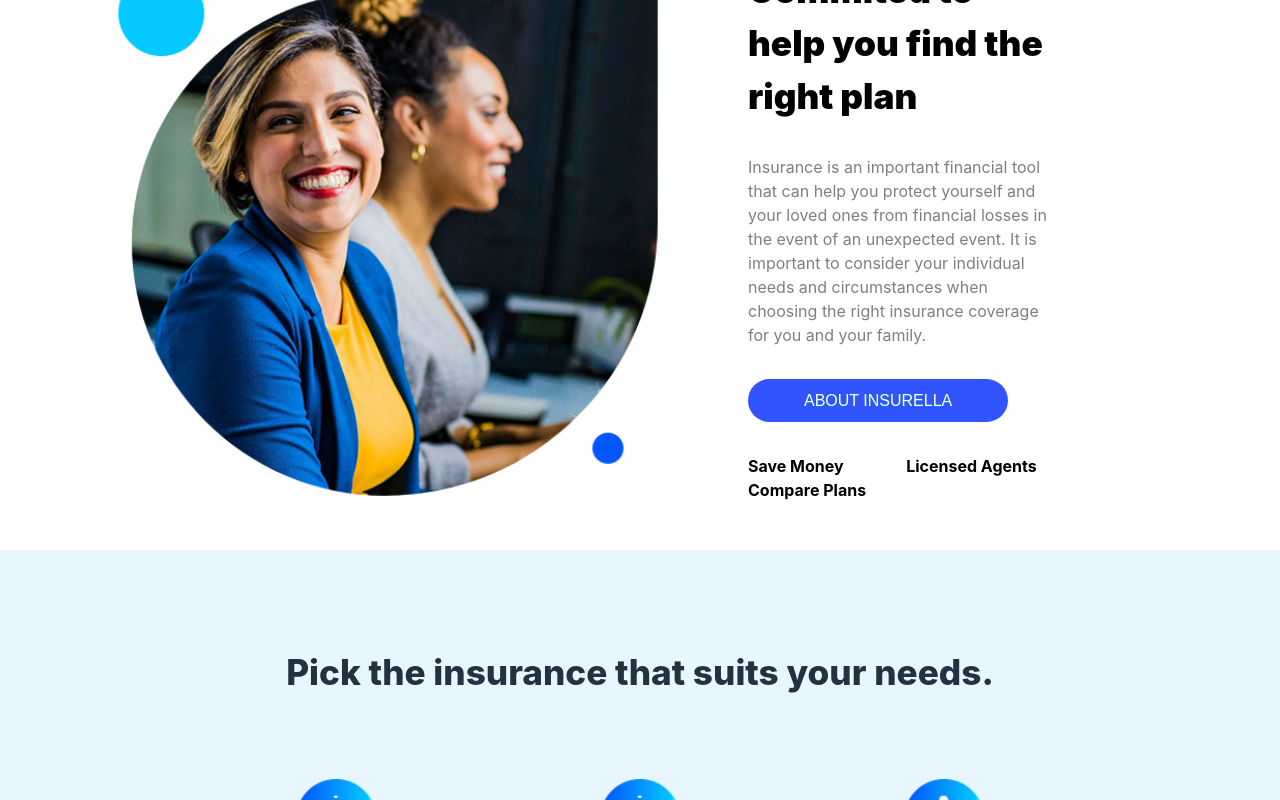
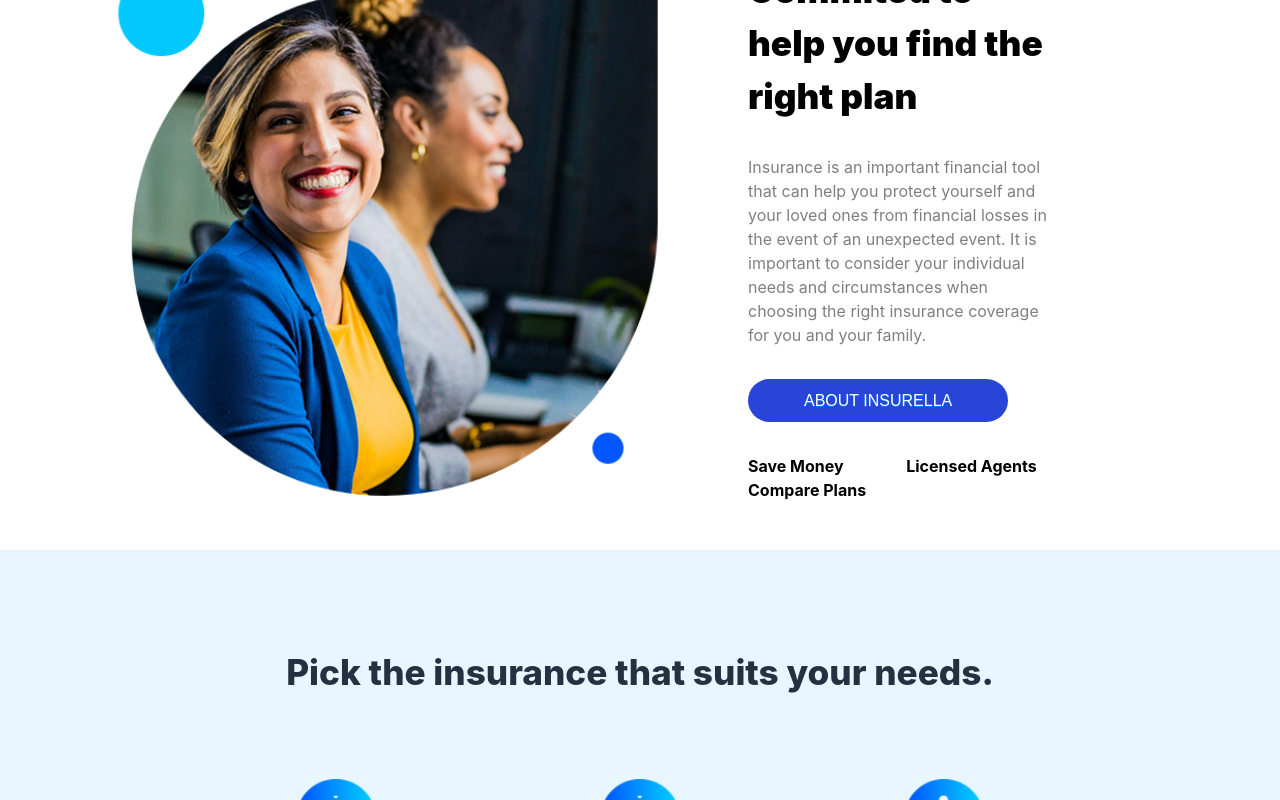
Before and after one commit to antelor/Challenge_A-Teamwork_Insurezella, a React (Vite) app: page / in a window 1280 px wide. In both pictures the pointer is over the button "ABOUT INSURELLA". Shown: the part 1340-2140 px from the top of the page. Built offline with nearby package versions, Linux system fonts and the light colour scheme.

Commit message:
added button hover and click animation

```diff
--- a/src/styles/About.css
+++ b/src/styles/About.css
@@ -73,6 +73,10 @@
     width: fit-content;
     font-weight: 500;
     font-size: 0.6rem;
+}
+
+.aboutBtn:hover{
+    background-color: #2845d7;
 }
 
 .benefitSection{
--- a/src/styles/App.css
+++ b/src/styles/App.css
@@ -30,3 +30,8 @@ html, body, #root{
 .threeDots{
   height: 3rem;
 }
+
+button:active {
+	position:relative;
+	top:1px;
+}
--- a/src/styles/FindPlans.css
+++ b/src/styles/FindPlans.css
@@ -44,6 +44,10 @@
     text-align: center;
 }
 
+.findPlansBtn:hover{
+    background-color: #4e9edc;
+}
+
 /*Desktop*/
 @media screen and (min-width: 1200px)
 {
--- a/src/styles/Header.css
+++ b/src/styles/Header.css
@@ -138,6 +138,10 @@ nav{
         display: flex;
     }
 
+    .callBtn:hover{
+        background-color:#2a48e0;
+    }
+
     .callBtn > img{
         height: 1rem;
         margin-left: 0.5rem;
```
